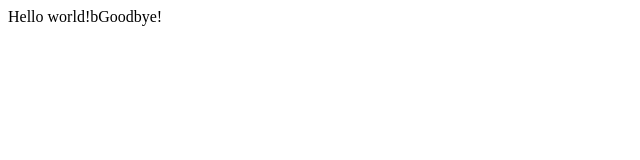
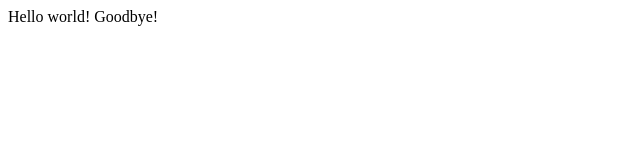
Before and after one commit to dmitry85/dmitry85.github.com, a plain HTML site: page index.html in a window 1280 px wide. Shown: the full height of the page, 0-640 px from the left. Drawn offline with Linux system fonts and the light colour scheme.

Commit message:
Test change

```diff
--- a/index.html
+++ b/index.html
@@ -1,5 +1,5 @@
 <html>
    <body>
-      Hello world!bGoodbye!
+      Hello world! Goodbye!
    </body>
 </html>
```
